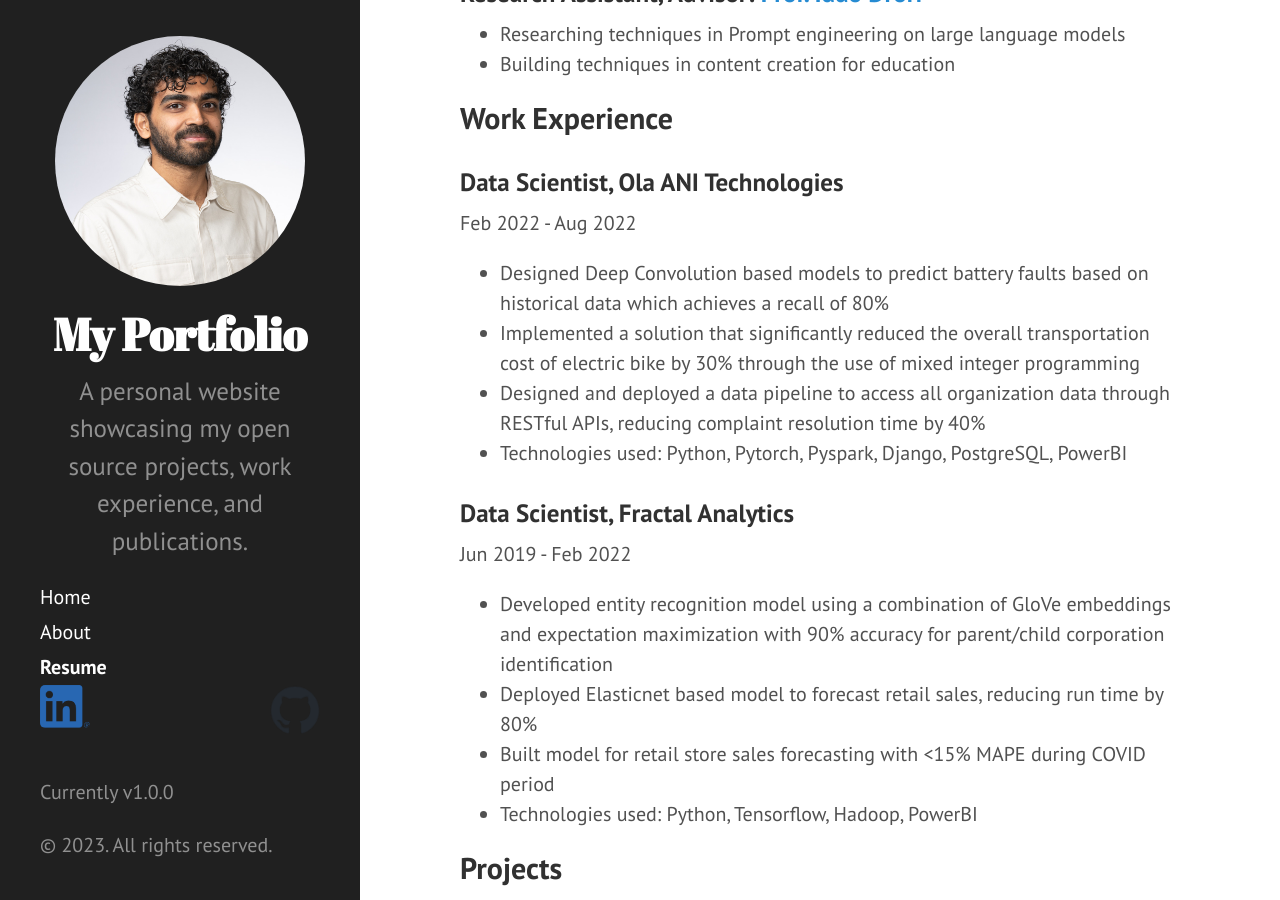
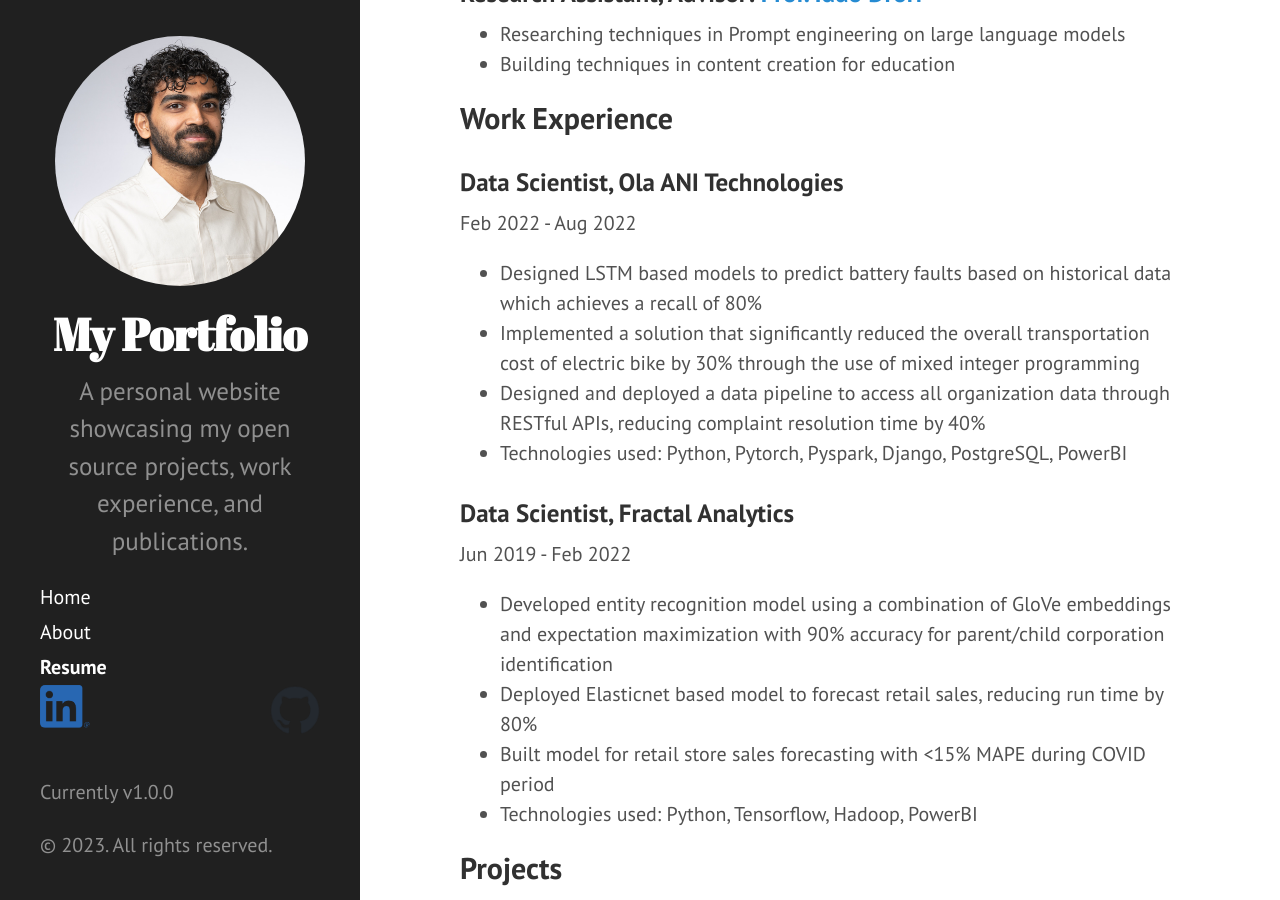
Before and after one commit to 97harsh/97harsh.github.io, a Jekyll site: the page built from resume.md, in a window 1280 px wide and 900 px high, scrolled down 767 px. Built offline with Jekyll 4.4.1, drawn with Linux system fonts in a browser that asks for light colours; Markdown is read by kramdown in place of the engine named in the settings.

Commit message:
changes to resume

```diff
--- a/resume.md
+++ b/resume.md
@@ -27,7 +27,7 @@ Courses: Data Structure and Algorithm, Pattern Recognition and Machine Learning,
 ### Data Scientist, Ola ANI Technologies
 Feb 2022 - Aug 2022
 
-- Designed Deep Convolution based models to predict battery faults based on historical data which achieves a recall
+- Designed LSTM based models to predict battery faults based on historical data which achieves a recall
 of 80%
 - Implemented a solution that significantly reduced the overall transportation cost of electric bike by 30% through the use of mixed integer programming
 - Designed and deployed a data pipeline to access all organization data through RESTful APIs, reducing complaint
```
